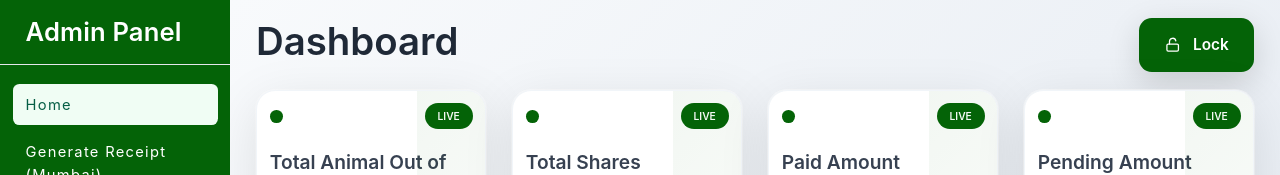
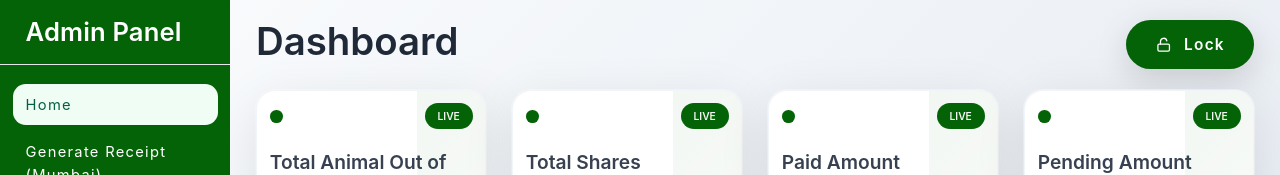
Before and after one commit to aztrix-codes/kurbani, a Next.js app: page /superadmin/dashboard in a window 1280 px wide. Shown: the top 175 px of the page. Built offline with nearby package versions, Linux system fonts and the light colour scheme.

Commit message:
superadmin ui

```diff
--- a/src/app/superadmin/dashboard/style.css
+++ b/src/app/superadmin/dashboard/style.css
@@ -35,8 +35,8 @@
   display: flex;
   align-items: center;
   gap: 1vw;
-  padding: 1.2vw 2vw;
-  border-radius: 1vw;
+  padding: 1vw 0;
+  border-radius: 5vw;
   font-size: 1.2vw;
   font-weight: 600;
   border: none;
@@ -44,6 +44,9 @@
   transition: all 0.3s cubic-bezier(0.4, 0, 0.2, 1);
   box-shadow: 0 0.8vw 2.5vw rgba(0,0,0,0.15);
   color: white;
+  letter-spacing: 0.1vw;
+  width: 10vw;
+  justify-content: center;
 }
 
 .dashboard-lock-button:hover {
@@ -135,7 +138,7 @@
 }
 
 .dashboard-lock-button.locked {
-  background-color: #ef4444;
+  background-color: #c13636;
 }
 
 .dashboard-lock-button.unlocked {
--- a/src/app/superadmin/navStyle.css
+++ b/src/app/superadmin/navStyle.css
@@ -42,7 +42,7 @@
     font-size: 1.15vw;
     padding: 0.75vw 1vw;
     text-decoration: none;
-    border-radius: .5vw;
+    border-radius: 1vw;
     transition: all 0.2s ease;
     display: flex;
     align-items: center;
--- a/src/app/superadmin/payment-status-mumbai/page.js
+++ b/src/app/superadmin/payment-status-mumbai/page.js
@@ -107,7 +107,7 @@ const FinancialTable = () => {
               <div style={{...styles.tableCell, ...styles.cellId, ...styles.headerCell}}>ID</div>
               <div style={{...styles.tableCell, ...styles.cellZone, ...styles.headerCell}}>ZONE</div>
               <div style={{...styles.tableCell, ...styles.cellArea, ...styles.headerCell}}>AREA</div>
-              <div style={{...styles.tableCell, ...styles.cellSubmitted, ...styles.headerCell}}>SUBMITTED BY</div>
+              <div style={{...styles.tableCell, ...styles.cellSubmitted, ...styles.headerCell}}>NIGRA</div>
               <div style={{...styles.tableCell, ...styles.cellHissa, ...styles.headerCell}}>TOTAL HISSA</div>
               <div style={{...styles.tableCell, ...styles.cellAmount, ...styles.headerCell}}>TOTAL AMOUNT</div>
               <div style={{...styles.tableCell, ...styles.cellPaid, ...styles.headerCell}}>TOTAL PAID</div>
--- a/src/app/superadmin/payment-status-oom/page.js
+++ b/src/app/superadmin/payment-status-oom/page.js
@@ -107,7 +107,7 @@ const FinancialTable = () => {
               <div style={{...styles.tableCell, ...styles.cellId, ...styles.headerCell}}>ID</div>
               <div style={{...styles.tableCell, ...styles.cellZone, ...styles.headerCell}}>ZONE</div>
               <div style={{...styles.tableCell, ...styles.cellArea, ...styles.headerCell}}>AREA</div>
-              <div style={{...styles.tableCell, ...styles.cellSubmitted, ...styles.headerCell}}>SUBMITTED BY</div>
+              <div style={{...styles.tableCell, ...styles.cellSubmitted, ...styles.headerCell}}>NIGRA</div>
               <div style={{...styles.tableCell, ...styles.cellHissa, ...styles.headerCell}}>TOTAL HISSA</div>
               <div style={{...styles.tableCell, ...styles.cellAmount, ...styles.headerCell}}>TOTAL AMOUNT</div>
               <div style={{...styles.tableCell, ...styles.cellPaid, ...styles.headerCell}}>TOTAL PAID</div>
```
